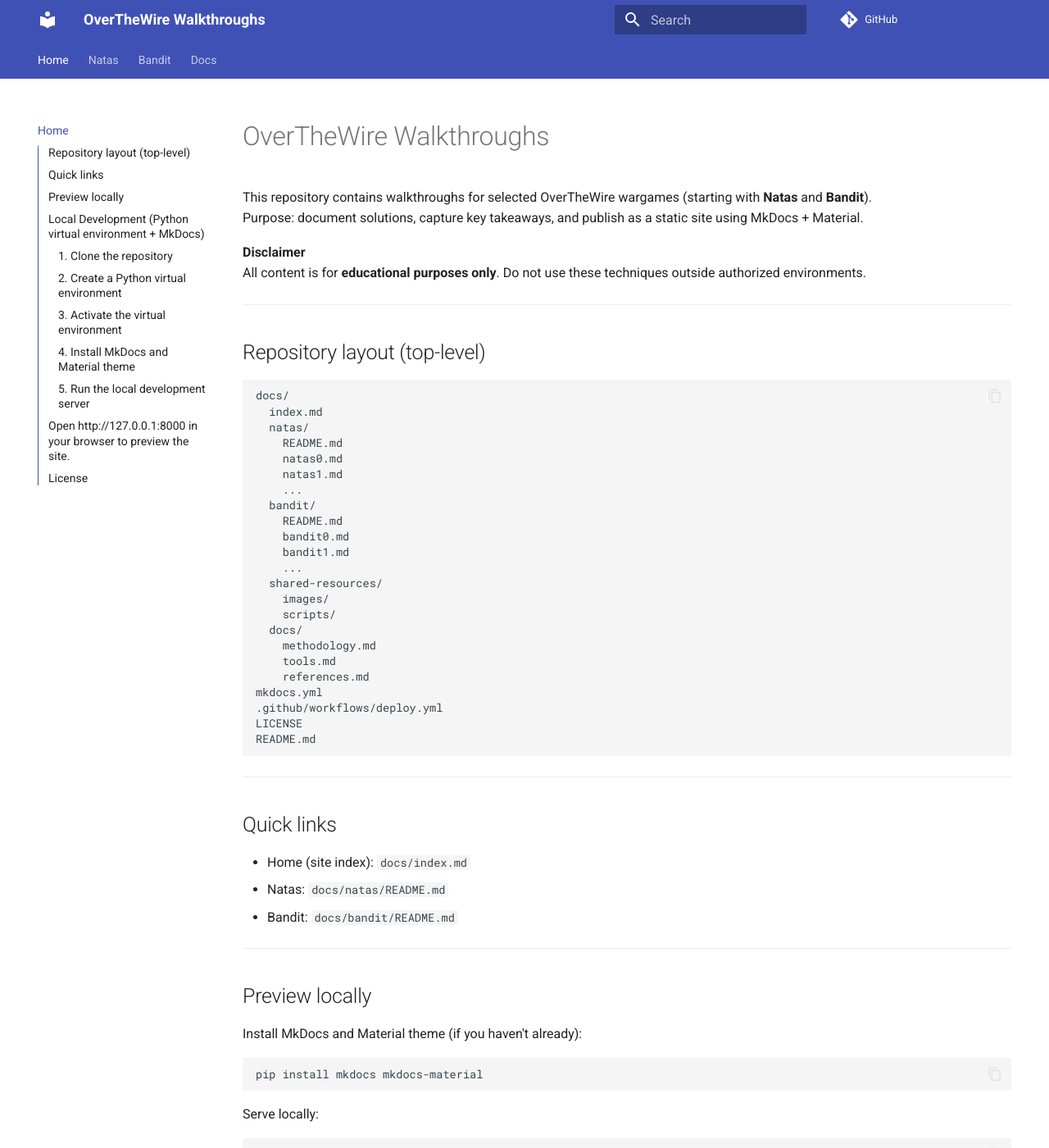
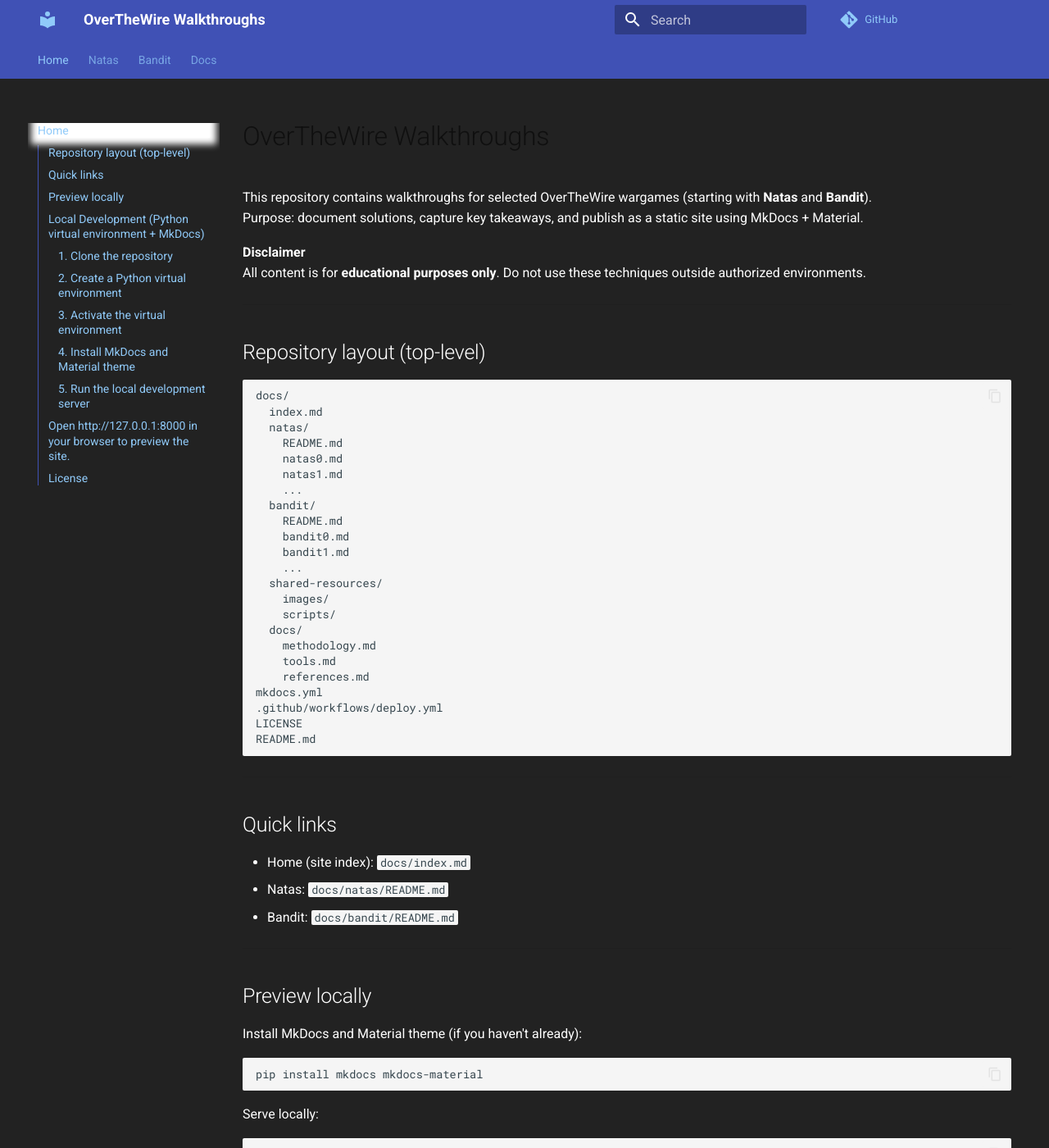
Before and after one commit to KBSummers/overTheWireWalkthroughs, an MkDocs documentation site: the page built from docs/index.md, in a window 1280 px wide and 1400 px high. Shown: the whole window at 82% size. Built offline with MkDocs 1.6.1 and Material for MkDocs 9.7.7, drawn with Linux system fonts in a browser that asks for light colours; comment, search, counter and statistics services are not loaded.

Commit message:
updated styling

```diff
--- a/docs/stylesheets/extra.css
+++ b/docs/stylesheets/extra.css
@@ -8,3 +8,16 @@
 .blurred-text.revealed {
     filter: blur(0);
 }
+
+body,
+.md-content,
+.md-main,
+.md-typeset {
+    background-color: #222 !important;
+    color: #fff !important;
+}
+
+/* Optional: ensure links are visible */
+a {
+    color: #90caf9 !important;
+}
```
